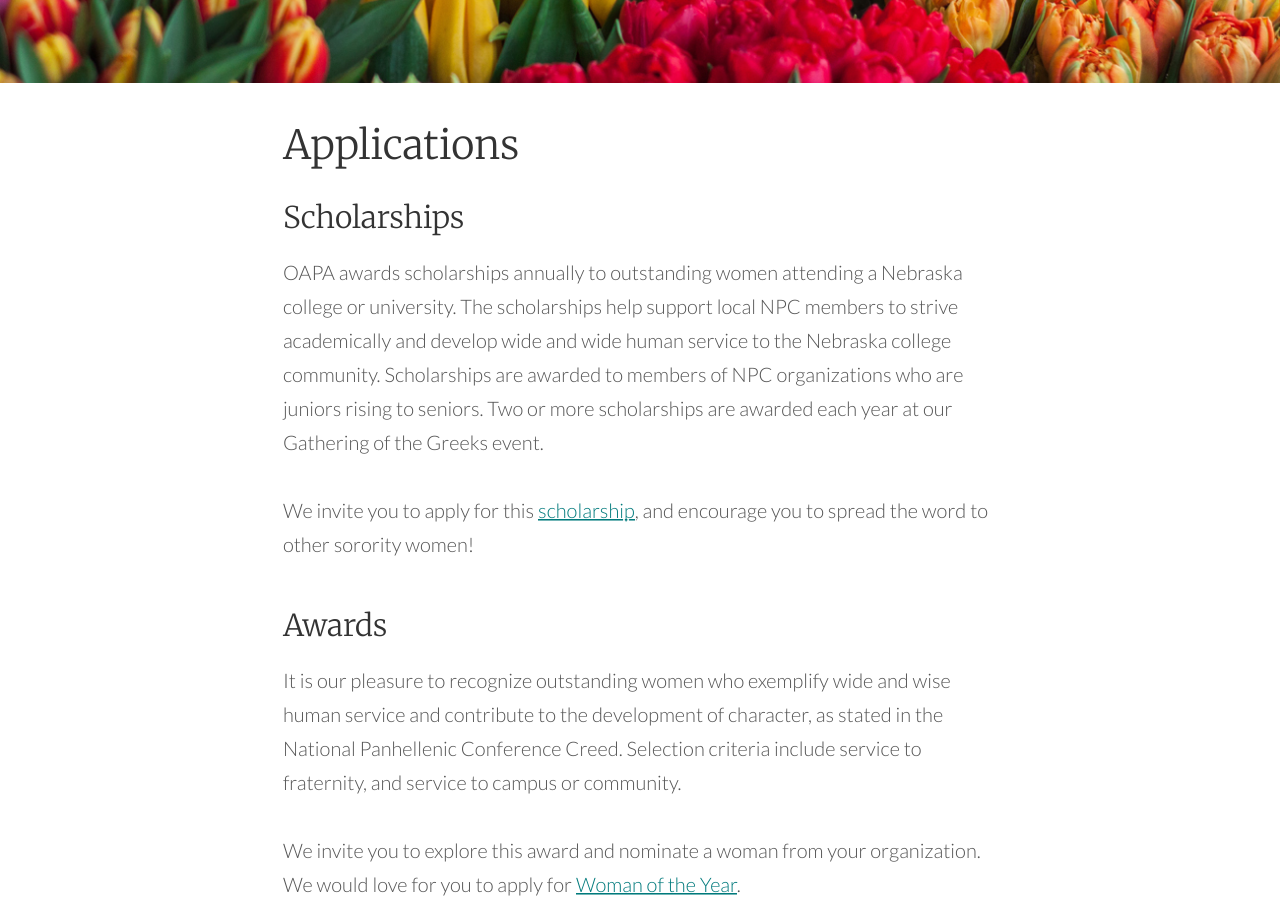
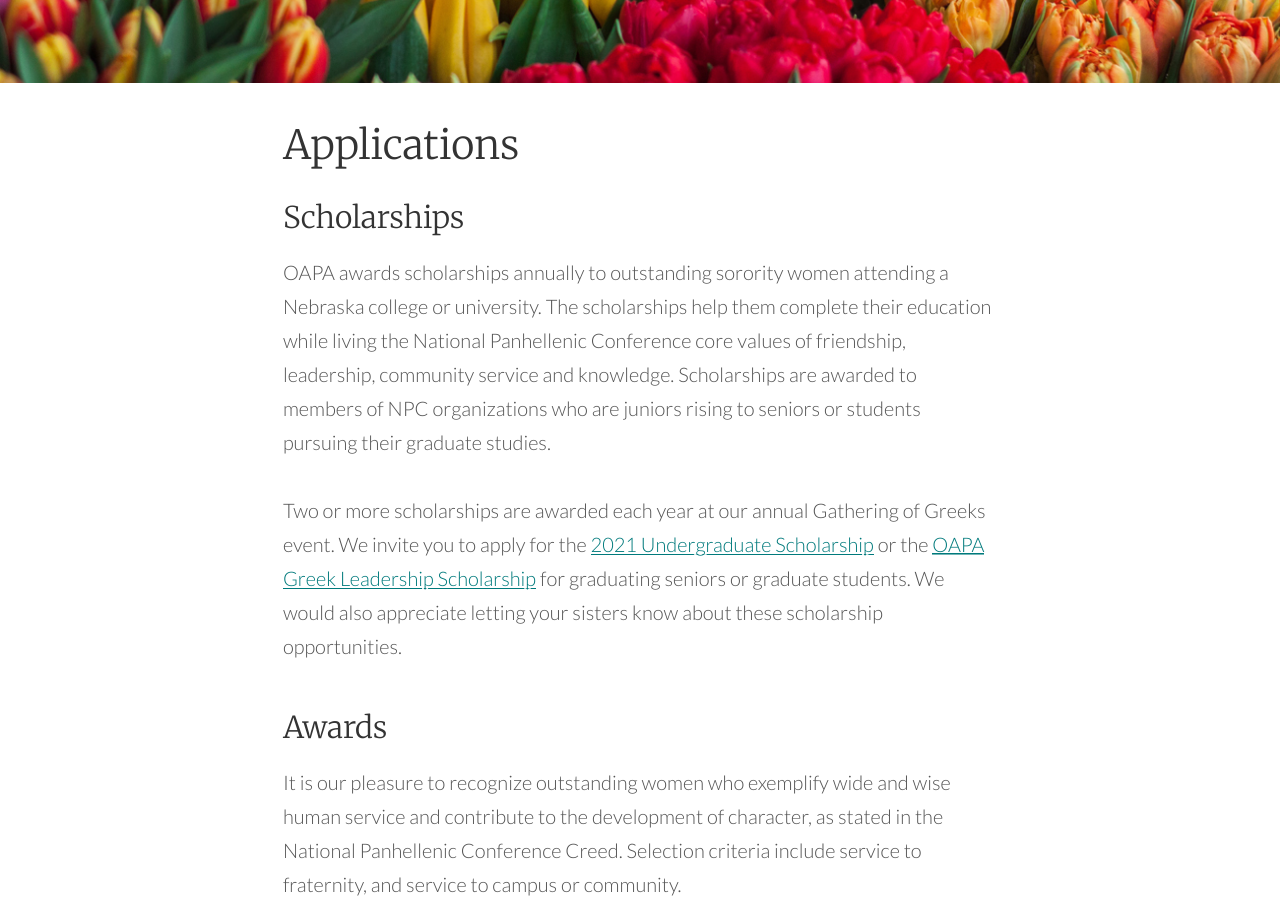
Before and after one commit to courtneyxann/oapa, a Jekyll site: the page built from docs/applications.md, in a window 1280 px wide and 900 px high, scrolled down 341 px. Built offline with Jekyll 4.4.1, drawn with Linux system fonts in a browser that asks for light colours.

Commit message:
updating applications on applicationspage

```diff
--- a/docs/applications.md
+++ b/docs/applications.md
@@ -5,9 +5,9 @@
 
 ### Scholarships
 
-OAPA awards scholarships annually to outstanding women attending a Nebraska college or university. The scholarships help support local NPC members to strive academically and develop wide and wide human service to the Nebraska college community. Scholarships are awarded to members of NPC organizations who are juniors rising to seniors. Two or more scholarships are awarded each year at our Gathering of the Greeks event.
+OAPA awards scholarships annually to outstanding sorority women attending a Nebraska college or university. The scholarships help them complete their education while living the National Panhellenic Conference core values of friendship, leadership, community service and knowledge. Scholarships are awarded to members of NPC organizations who are juniors rising to seniors or students pursuing their graduate studies.
 
-We invite you to apply for this [scholarship](https://docs.google.com/document/d/1RMkFdp1iuioF65wEmGc1DMHGds8wnQsksiEwVZBSNl8/edit?usp=sharing), and encourage you to spread the word to other sorority women!
+Two or more scholarships are awarded each year at our annual Gathering of Greeks event. We invite you to apply for the [2021 Undergraduate Scholarship](https://drive.google.com/file/d/1Z-chASWhvVA8fpT26dpWIxSH0ripbPrv/view?usp=sharing) or the [OAPA Greek Leadership Scholarship](https://drive.google.com/file/d/1cHgkykH-zd-OtI65qzU-C6QgBbueTRWg/view?usp=sharing) for graduating seniors or graduate students. We would also appreciate letting your sisters know about these scholarship opportunities.
 
 ### Awards
 
```
